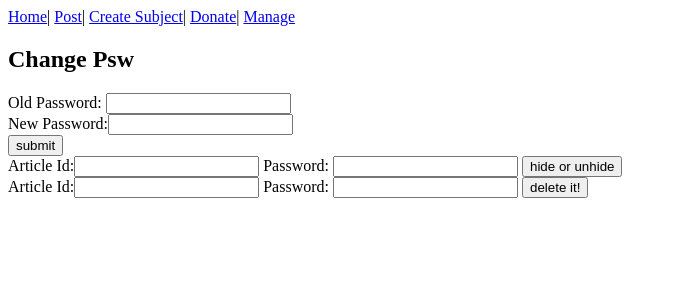
After one commit to klitile/oaps, a Flask app: page /manage in a window 1280 px wide. The commit adds this page. Shown: the top 300 px of the page, without its empty margins (0-677 px from the left). Run offline with Flask 2, Linux system fonts and the light colour scheme; data comes from the database, SQL or seed files in the repository; both versions use the stored data as it was after the commit.

Commit message:
update version

```diff
--- a/app.py
+++ b/app.py
@@ -2,7 +2,6 @@ from datetime import time, datetime
 import time
 from flask import Flask, render_template, request, redirect
 from flask_sqlalchemy import SQLAlchemy
-from services import *
 
 import os
 from flask_limiter import Limiter
@@ -17,11 +16,12 @@ limiter = Limiter(
 basedir = os.path.abspath(os.path.dirname(__file__))
 app.config['SQLALCHEMY_DATABASE_URI']  = 'sqlite:///shcool.db'
 app.config['SQLALCHEMY_TRACK_MODIFICATIONS'] = True
-app.config['MAX_CONTENT_LENGTH'] = 20 * 1024 * 1024
+app.config['MAX_CONTENT_LENGTH'] = 0.1 * 1024 * 1024
 app.config['DEBUG'] = True
 
 db = SQLAlchemy(app)
-
+from model import *
+from services import *
 
 # 初始化db,并创建models中定义的表格
 with app.app_context(): # 添加这一句，否则会报数据库找不到application和context错误
@@ -57,6 +57,9 @@ def subject(subject_id):
     articles.reverse()
     particles = []
     for article in articles:
+        if article.hided==1:
+            articles.remove(article)
+            continue
         article.score=articleService.calPopularity(article)
         if article.score>=0.3 :
             particles.append(article)
@@ -98,9 +101,13 @@ def postPage():
     处理文章上传
 '''
 @app.route('/upload', methods=['POST'])
-@limiter.limit("1 per minute")
+@limiter.limit("2 per minute")
 def upload():
     form = request.form
+    for blank in form:
+        if form[blank]=='': return "Blank can't be empty!"
+
+    if '@' not in form['email']: return "Wrong email address format!"
     file = request.files['pdf'].read()
     filename = request.files['pdf'].filename
     split = filename.split('.')
@@ -157,7 +164,21 @@ def article(article_id):
         aip = ArticleIp(ip_id=ip.id,article_id=article_id,vote_state=0)
         ipService.insert(aip)
         articleService.addAccess(article)
-    return render_template('article.html',article = article,user=user,comments=comments)
+    return render_template('article.html',article = article,user=user,comments=comments,flag=0)
+
+@app.route('/manage/article/<article_id>')
+def manage_article(article_id):
+    article = articleService.find_by_id(article_id)
+    user = userService.find_by_id(article.user_id)
+    ip = ipService.find_ip_by_ip(request.remote_addr)
+    aip = ipService.find_aip_both(article_id,ip.id)
+    comments = commentService.find_by_articleid(article_id)
+    comments.reverse()
+    if aip is None:#第一次访问
+        aip = ArticleIp(ip_id=ip.id,article_id=article_id,vote_state=0)
+        ipService.insert(aip)
+        articleService.addAccess(article)
+    return render_template('article.html',article = article,user=user,comments=comments,flag=1)
 '''
     文章点赞
 '''
@@ -178,7 +199,7 @@ def article_downvote(article_id):
     文章评论
 '''
 @app.route('/<article_id>/comment',methods=['POST'])
-@limiter.limit("1 per minute")
+@limiter.limit("2 per minute")
 def article_comment(article_id):
     article = articleService.find_by_id(article_id)
     form = request.form
@@ -222,6 +243,11 @@ def author_find():
     if user is None:
         return "Author doesn't exist~!"
     articles = articleService.find_by_user(user.id)
+    for article in articles:
+        article.score=articleService.calPopularity(article)
+        if article.hided==1:
+            articles.remove(article)
+            continue
     comments = commentService.find_by_userid(user.id)
     return render_template('author.html',user=user,articles=articles,comments=comments)
 
@@ -240,6 +266,57 @@ def search():
 def donate():
     return render_template('donate.html')
 
+'''
+    管理员页面
+'''
+@app.route('/manage')
+def manage():
+    return render_template('manage.html')
+
+@app.route('/psw_change',methods=['POST'])
+def psw_manage():
+    form = request.form
+    psw = passwordService.get_password()
+    oldpsw = form['old']
+    if oldpsw!=psw.psw: return "wrong old password!"
+    psw.psw = form['new']
+    passwordService.change(psw)
+    return render_template('manage.html')
+
+@app.route('/hide_article',methods=['POST'])
+def hide_article():
+    form= request.form
+    psw = passwordService.get_password()
+    aid = form['aid']
+    input_psw = form['psw']
+    if(input_psw!=psw.psw): return "wrong password!"
+    article = articleService.find_by_id(int(aid))
+    if article.hided == 1:article.hided=0
+    else: article.hided =1
+    articleService.commit()
+    return render_template('manage.html')
+
+@app.route('/delete_article',methods=['POST'])
+def delet_article():
+    form = request.form
+    psw = passwordService.get_password()
+    aid = form['aid']
+    input_psw = form['psw']
+    if(input_psw!=psw.psw): return "wrong password!"
+    article = articleService.find_by_id(int(aid))
+    articleService.delete(article)
+    return render_template('manage.html')
+
+@app.route('/manage/cdelete/<comment_id>',methods=['POST'])
+def cdelete(comment_id):
+    form = request.form
+    psw = passwordService.get_password()
+    input_psw = form['psw']
+    if (input_psw != psw.psw): return "wrong password!"
+    comment = commentService.find_by_id(comment_id)
+    commentService.delete(comment)
+    return redirect('/article/'+str(comment.article_id))
+
 
 if __name__ == '__main__':
     app.run()
--- a/model.py
+++ b/model.py
@@ -58,7 +58,6 @@ class User(db.Model):
 #拉黑，是否点过赞
 class IP(db.Model):#id和addr有什么不一样？
     __tablename__ = 'ip'
-    __table_args__ = {"useexisting": True}
     id = db.Column(db.Integer, primary_key=True)
     addr = db.Column(db.Text)
     is_blocked = db.Column(db.Integer,default=0)
@@ -77,6 +76,11 @@ class ArticleIp(db.Model):
     article_id = db.Column(db.Integer,db.ForeignKey('article.id'),primary_key=True)
     vote_state = db.Column(db.Integer, default=0)
 
+class Password(db.Model):
+    __tablename__ = 'password'
+    id = db.Column(db.Integer,primary_key=True)
+    psw  = db.Column(db.Text)
+
 
 if __name__ == "__main__":
     db.drop_all()
--- a/services.py
+++ b/services.py
@@ -24,8 +24,14 @@ class SubjectService:
         db.session.add(subject)
         db.session.commit()
 
+class ArticleService:
+    def commit(self):
+        db.session.commit()
 
-class ArticleService:
+    def delete(self,article):
+        db.session.delete(article)
+        db.session.commit()
+
     def calPopularity(self,article):
         return article.upvoteNum/max((article.upvoteNum+article.downvoteNum),1)*(article.accessNum*0.3+article.commentNum*0.7)
 
@@ -55,7 +61,7 @@ class ArticleService:
 
     # 考虑名称是否有用错
     def find_by_user(self,user_id):
-        articles = Article.query.filter_by(user_id=user_id)
+        articles = Article.query.filter_by(user_id=user_id).all()
         return articles
 
     def insert(self,article):
@@ -144,6 +150,10 @@ class IPService:
 
 
 class CommentService:
+    def delete(self,comment):
+        db.session.delete(comment)
+        db.session.commit()
+
     def find_by_id(self,comment_id):
         return Comment.query.filter_by(id=comment_id).first()
 
@@ -190,8 +200,16 @@ class CommentService:
     def search(self, content):
         return Comment.query.filter(Comment.content.like('%%%s%%' % content)).all()
 
+class PasswordService:
+    def change(self,password):
+        db.session.commit()
+
+    def get_password(self):
+        return Password.query.first()
+
 subjectService = SubjectService()
 articleService = ArticleService()
 userService = UserService()
 ipService = IPService()
 commentService = CommentService()
+passwordService = PasswordService()
--- a/templates/base.html
+++ b/templates/base.html
@@ -11,7 +11,8 @@
     <a href="/">Home</a>|
     <a href="/post">Post</a>|
     <a href="/create_subject_page">Create Subject</a>|
-    <a href="/donate">Donate</a>
+    <a href="/donate">Donate</a>|
+    <a href="/manage">Manage</a>
 </nav>
 <div id="content">{% block content %}{% endblock %}</div>
 
--- /dev/null
+++ b/templates/manage.html
@@ -0,0 +1,28 @@
+{% extends "base.html" %}
+
+{% block title %}
+   Manage
+{% endblock %}
+
+{% block content %}
+<div class="pswManage">
+      <h2>Change Psw</h2>
+    <form action="/psw_change" method="post">
+        Old Password: <input type="password" name="old"><br>
+        New Password:<input type="password" name="new"><br>
+    <input type="submit" value="submit">
+    </form>
+    <form action="/hide_article" method="post">
+        Article Id:<input type="text" name="aid">
+        Password: <input type="password" name="psw">
+        <input type="submit" value="hide or unhide">
+    </form>
+    <form action="/delete_article" method="post">
+        Article Id:<input type="text" name="aid">
+        Password: <input type="password" name="psw">
+        <input type="submit" value="delete it!">
+    </form>
+
+ </div>
+
+{% endblock %}
--- a/templates/post.html
+++ b/templates/post.html
@@ -14,6 +14,7 @@
             Subject:<input type="text" name="subject" required><br/>
             File upload:<br/>
            <input type="file" accept="application/pdf" name="pdf" required><br/>
+           (notice: file size should less than 20MB.)
        </form>
  </div>
     <input type="text" id="code" disabled>
```
Also changed, not shown: templates/article.html (+10 -3 lines), templates/author.html (+10 -4 lines), templates/home.html (+4 -3 lines), templates/subject.html (+10 -2 lines), shcool.db, 5 other files.
